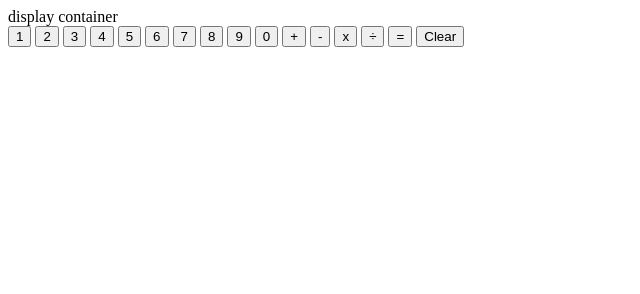
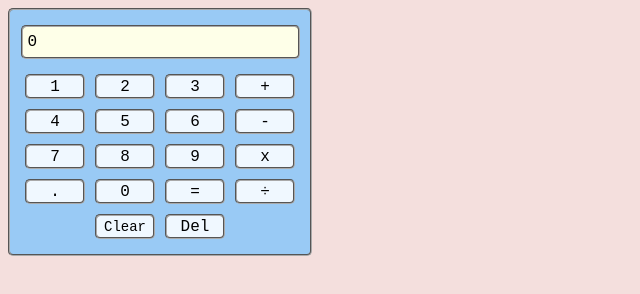
Before and after one commit to jalapenopeppers/calculator-website, a plain HTML site: page index.html in a window 1280 px wide. Shown: the whole page, without its empty margins (0-640 px from the left). Drawn offline with Linux system fonts and the light colour scheme.

Commit message:
Add delete and decimal keys and styling.
Add delete and decimal keys with extra CSS styling to make a basic
but user-friendly UI. Still must fix decimal bugs.

```diff
--- a/index.html
+++ b/index.html
@@ -9,24 +9,29 @@
   <title>Calculator</title>
 </head>
 <body>
-  <div class="display">display container</div>
+  <div class="calculator-body">
+    <div class="display">0</div>
     <div class="buttons">
+      <div class="left-buttons"></div>
       <button class="one">1</button>
       <button class="two">2</button>
       <button class="three">3</button>
+      <button class="addition">+</button>
       <button class="four">4</button>
       <button class="five">5</button>
       <button class="six">6</button>
+      <button class="subtraction">-</button>
       <button class="seven">7</button>
       <button class="eight">8</button>
       <button class="nine">9</button>
+      <button class="multiplication">x</button>
+      <button class="decimal">.</button>
       <button class="zero">0</button>
-    <button class="addition">+</button>
-    <button class="subtraction">-</button>
-    <button class="multiplication">x</button>
+      <button class="equals">=</button>
       <button class="division">÷</button>
-    <button class="equals">=</button>
       <button class="clear">Clear</button>
+      <button class="delete">Del</button>
+    </div>
   </div>
 </body>
 </html>
--- a/javascript.js
+++ b/javascript.js
@@ -55,7 +55,7 @@ function organizeInput(inputArray) {
   let organizedInputArray = [];
   let temp = '';
   for (char of inputArray) {
-    if (!isNaN(char)) {
+    if (!isNaN(char) || char === '.') {
       temp = temp + char;
     }
     else {
@@ -69,13 +69,20 @@ function organizeInput(inputArray) {
 }
 
 let buttons = document.querySelectorAll('button');
+let canPlaceDecimal = true;
 for (button of buttons) {
-  if (!button.classList.contains('equals') && !button.classList.contains('clear')) {
+  if (!isNaN(button.textContent)) {
     button.addEventListener('click', (e) => {
-      if (!isNaN(inputArray[inputArray.length - 1] || inputArray === [])) {
-        inputArray.push(e.target.textContent);
-        updateDisplay();
-      } else if (!isNaN(e.target.textContent)) {
+      inputArray.push(e.target.textContent);
+      updateDisplay();
+      });
+  } else if (button.classList.contains('addition') ||
+             button.classList.contains('subtraction') ||
+             button.classList.contains('multiplication') ||
+             button.classList.contains('division')) {
+    button.addEventListener('click', (e) => {
+      if (!isNaN(inputArray[inputArray.length - 1]) && inputArray !== []) {
+        canPlaceDecimal = true;
         inputArray.push(e.target.textContent);
         updateDisplay();
       }
@@ -95,5 +102,23 @@ for (button of buttons) {
       inputArray = [];
       updateDisplay();
     })
+  } else if (button.classList.contains('decimal')) {
+    button.addEventListener('click', (e) => {
+      //temporary array used to avoid reorganizing inputArray until needed
+      let tempArray = organizeInput(inputArray);
+      if (!isNaN(inputArray[inputArray.length - 1]) && inputArray !== [] && !tempArray[tempArray.length - 1].toString().includes('.')) {
+        canPlaceDecimal = false;
+        console.log(tempArray[tempArray.length - 1].toString().includes('.'));
+        console.log(tempArray);
+        //CONTINUE HERE
+        inputArray.push('.');
+        updateDisplay();
+      }
+    })
+  } else if (button.classList.contains('delete')) {
+    button.addEventListener('click', (e) => {
+      inputArray.pop();
+      updateDisplay();
+    })
   }
 }
--- a/style.css
+++ b/style.css
@@ -0,0 +1,54 @@
+body {
+  display: flex;
+  flex-direction: column;
+  background-color: rgba(238, 203, 199, 0.601);
+}
+.display,
+button {
+  font-size: 16px;
+  font-family: "OCR A Std", monospace;
+}
+
+.calculator-body {
+  width: 300px;
+  border: 2px groove darkgray;
+  background-color: rgb(153, 202, 245);
+  border-radius: 5px;
+  display: flex;
+  flex-direction: column;
+  align-items: center;
+}
+
+.display {
+  width: 270px;
+  height: 30px;
+  background-color: rgb(254, 255, 232);
+  display: flex;
+  align-items: center;
+  margin-top: 15px;
+  padding-left: 5px;
+  border: 2px groove darkgrey;
+  border-radius: 5px;;
+}
+
+.buttons {
+  width: 300px;
+  padding: 10px 0px;
+  display: flex;
+  flex-wrap: wrap;
+  justify-content: center;
+}
+
+button {
+  width: 60px;
+  height: 25px;
+  margin: 5px;
+  background-color: aliceblue;
+  flex: 0 0 auto;
+  border: 2px groove darkgrey;
+  border-radius: 5px;
+}
+
+.clear {
+  font-size: 14px;
+}
```
Lines whose indentation alone changed are shown as unchanged.
